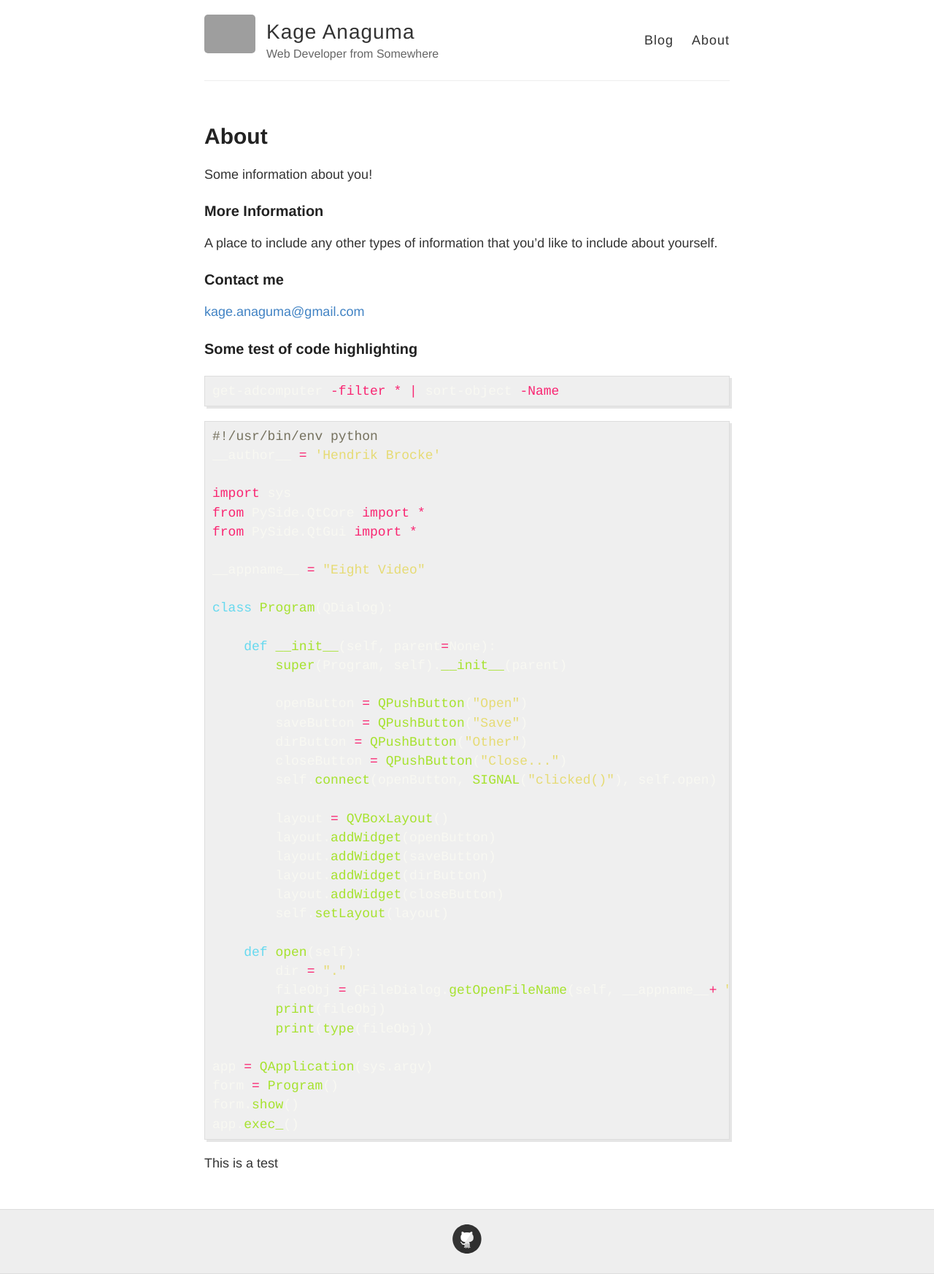
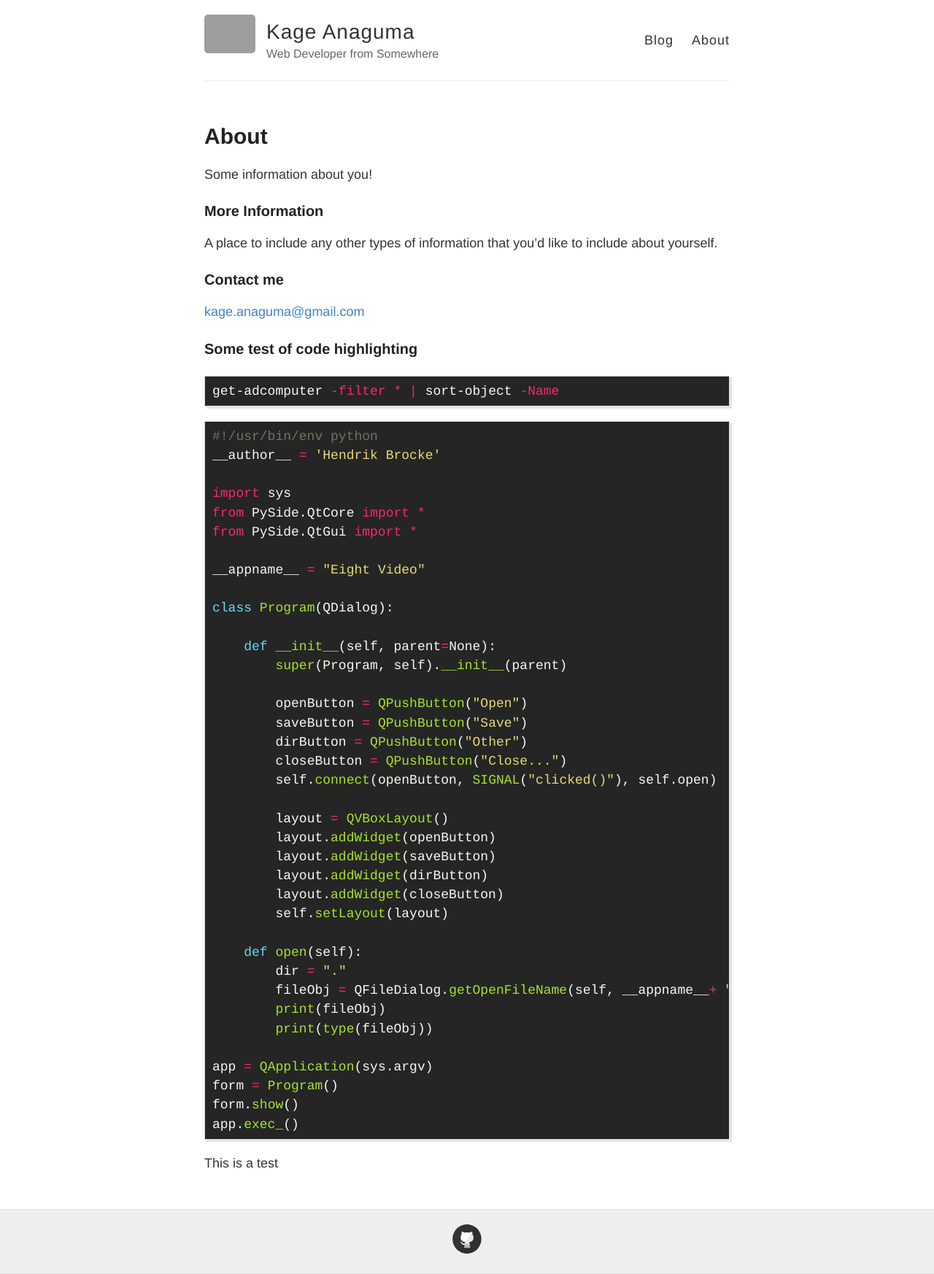
Before and after one commit to kagea/opennotes, a Jekyll site: the page built from about.md, in a window 1280 px wide. Shown: the whole page at 73% size. Built offline with Jekyll 4.4.1, drawn with Linux system fonts in a browser that asks for light colours; grey boxes are pictures that could not be loaded.

Commit message:
Change background color

```diff
--- a/_sass/_monokai.scss
+++ b/_sass/_monokai.scss
@@ -1,7 +1,7 @@
 
 
 .codehilite {
-  background-color: #efefef;
+  background-color: #252525;
   padding: 7px 7px 7px 10px;
   border: 1px solid #ddd;
   -moz-box-shadow: 3px 3px rgba(0,0,0,0.1);
```
